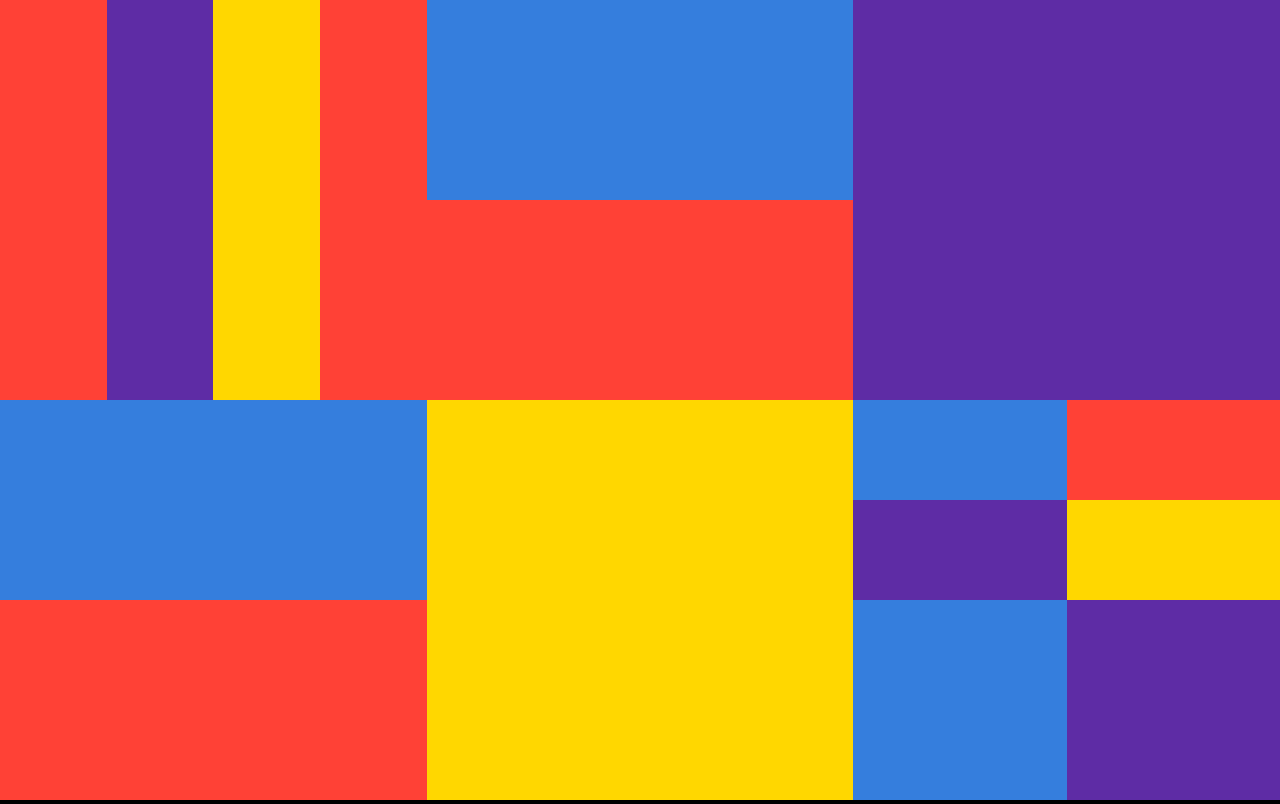
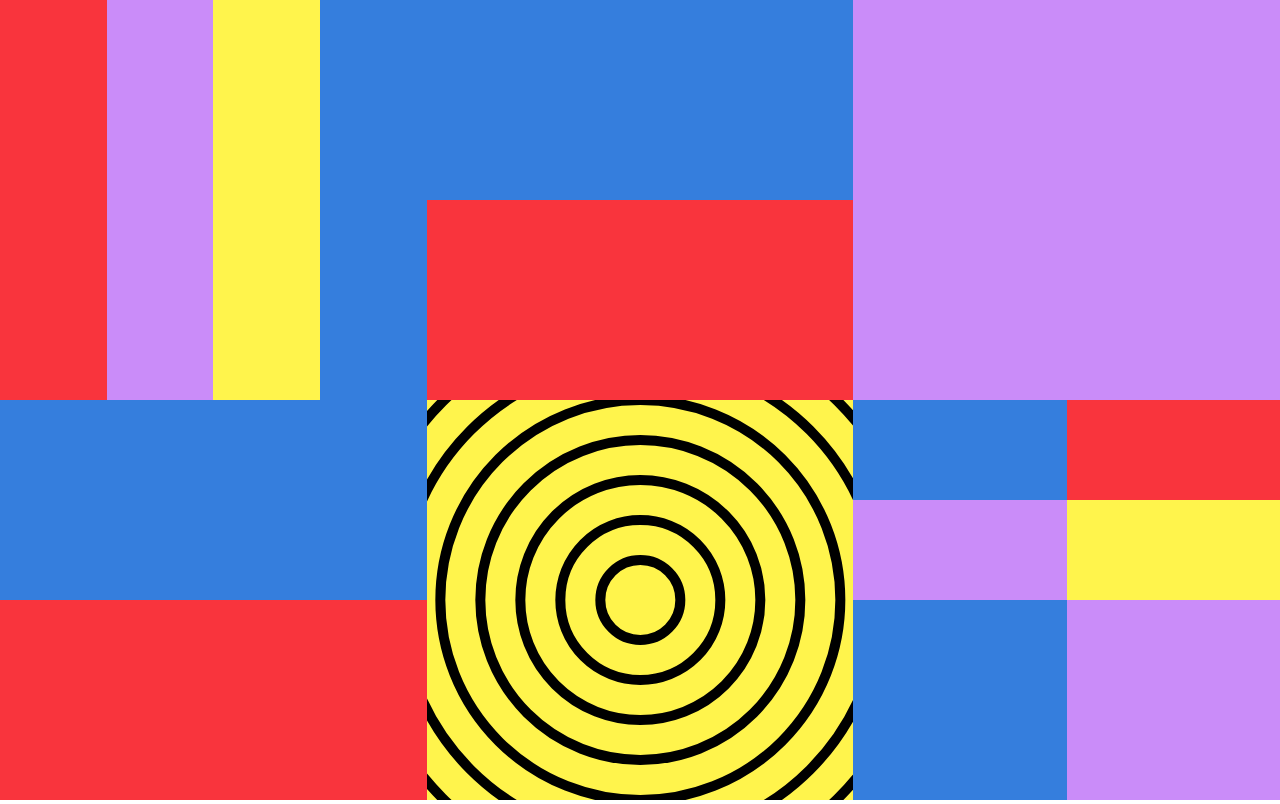
Before and after one commit to negilaxu/super-shapes, a plain HTML site: page index.html in a window 1280 px wide. Drawn offline with nearby package versions, Linux system fonts and the light colour scheme.

Commit message:
feat: enhance layout with animated tunnel and conveyor belt effects

```diff
--- a/index.html
+++ b/index.html
@@ -13,11 +13,17 @@
 <body>
     <div class="page min-vh-100 flex items-stretch">
         <div class="w-third flex flex-wrap">
-            <div class="w-100 h-50 flex">
-                <div class="w-25 h-100 bg-red"></div>
-                <div class="w-25 h-100 bg-purple"></div>
-                <div class="w-25 h-100 bg-yellow"></div>
-                <div class="w-25 h-100 bg-red"></div>
+            <div class="w-100 h-50 bg-yellow conveyor-belt overflow-hidden">
+                <div class="w-200 h-100 conveyor flex items-stretch">
+                    <div class="w-25 h-100 bg-red"></div>
+                    <div class="w-25 h-100 bg-purple"></div>
+                    <div class="w-25 h-100 bg-yellow"></div>
+                    <div class="w-25 h-100 bg-blue"></div>
+                    <div class="w-25 h-100 bg-red"></div>
+                    <div class="w-25 h-100 bg-purple"></div>
+                    <div class="w-25 h-100 bg-yellow"></div>
+                    <div class="w-25 h-100 bg-blue"></div>
+                </div>
             </div>
             <div class="w-100 h-25 bg-blue"></div>
             <div class="w-100 h-25 bg-red"></div>
@@ -25,7 +31,27 @@
         <div class="w-third flex flex-wrap">
             <div class="w-100 h-25 bg-blue"></div>
             <div class="w-100 h-25 bg-red"></div>
-            <div class="w-100 h-50 bg-yellow"></div>
+            <div class="w-100 h-50 bg-yellow tunnel" id="tunnel">
+                <svg width="100%" height="100%" viewBox="0 0 400 400" version="1" xmlns="http://www.w3.org/2000/svg"
+                    xmlns:xlink="http://www.w3.org/1999/xlink">
+                    <desc></desc>
+                    <defs></defs>
+                    <g id="page-1" stroke="#000" stroke-width="10" fill="none" fill-rule="evenodd">
+                        <circle cx="200" cy="200" r="10%"></circle>
+                        <circle cx="200" cy="200" r="20%"></circle>
+                        <circle cx="200" cy="200" r="30%"></circle>
+                        <circle cx="200" cy="200" r="40%"></circle>
+                        <circle cx="200" cy="200" r="50%"></circle>
+                        <circle cx="200" cy="200" r="60%"></circle>
+                        <circle cx="200" cy="200" r="70%"></circle>
+                        <circle cx="200" cy="200" r="80%"></circle>
+                        <circle cx="200" cy="200" r="90%"></circle>
+                        <circle cx="200" cy="200" r="100%"></circle>
+                        <circle cx="200" cy="200" r="110%"></circle>
+                        <circle cx="200" cy="200" r="120%"></circle>
+                    </g>
+                </svg>
+            </div>
         </div>
         <div class="w-third flex flex-wrap">
             <div class="w-100 h-50 bg-purple"></div>
@@ -40,6 +66,8 @@
         </div>
     </div>
 
+    <script src="https://cdn.jsdelivr.net/npm/animejs@4.5.0/dist/bundles/anime.umd.min.js"></script>
+    <script src="./script.js"></script>
 </body>
 
 </html>
--- /dev/null
+++ b/script.js
@@ -0,0 +1,6 @@
+anime.animate('#tunnel circle', {
+  scale: [{ to: 1.1, ease: 'InOutSine', duration: 250 }],
+  direction: 'alternate',
+  loop: true,
+  delay: (el, index) => index * 50,
+});
--- a/style.css
+++ b/style.css
@@ -1,5 +1,24 @@
-body {
-    background-color: #000;
-    color: #fff;
-    font-size: 48px;
+.tunnel circle {
+    transform-box: view-box;
+    transform-origin: center;
 }
+
+.w-200 {
+    width: 200%;
+}
+
+.bg-yellow {
+    background-color: #7cebfc;
+}
+
+.bg-purple {
+    background-color: #ca8cf9;
+}
+
+.bg-yellow {
+    background-color: #fff44c;
+}
+
+.bg-red {
+    background-color: #f9343d;
+}
```
